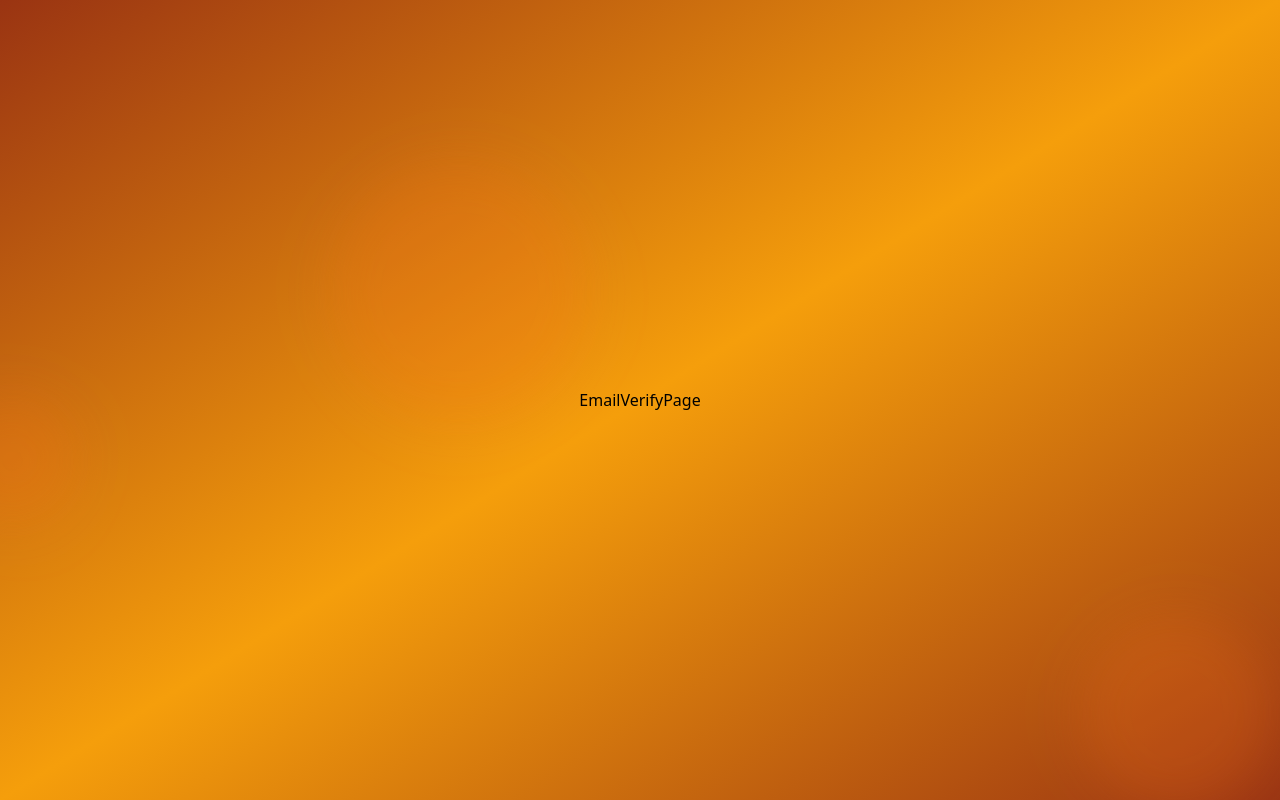
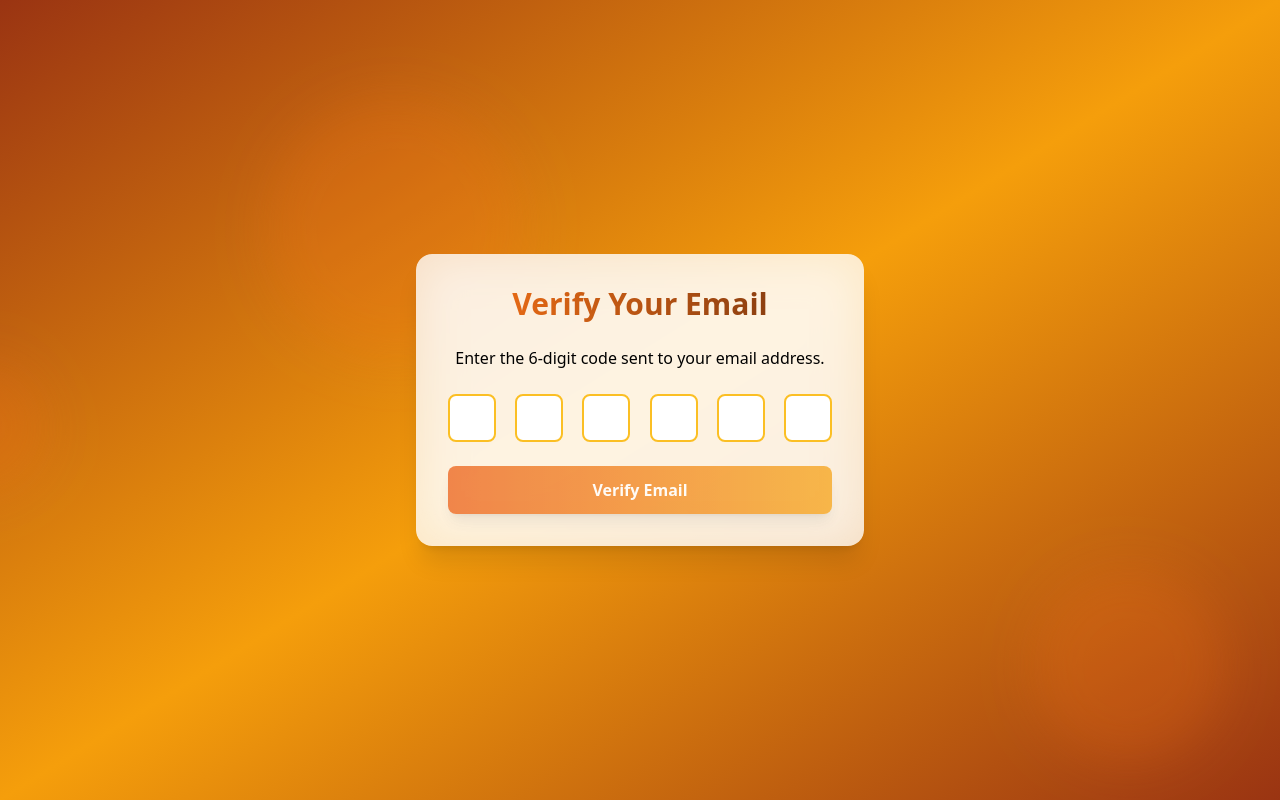
Before and after one commit to aimal1amiri/Authentication, a React (Vite) app in the folder front-end/: page /verify-email in a window 1280 px wide. Built offline with nearby package versions, Linux system fonts and the light colour scheme.

Commit message:
designing verify-email page

```diff
--- a/front-end/src/pages/EmailVerifyPage.jsx
+++ b/front-end/src/pages/EmailVerifyPage.jsx
@@ -1,8 +1,72 @@
-import React from 'react'
+import React, { useRef, useState } from 'react'
+import { useNavigate } from 'react-router-dom';
+import {motion} from "framer-motion";
+
 
 const EmailVerifyPage = () => {
+
+  //the differences between -useState- and -useRef- is ,  you need to re-render the componenet when the state changes, we use -useState- . and when you dont need to re-render the component when the state changes , we use -useRef-
+  const [codeDigit,setCodeDigit]= useState(["","","","","",""]);
+
+  const inputRef=useRef([]);
+  const navigate = useNavigate();
+
+  const handleChange =(index,value) => {};
+
+  const handleKeyDown = (index, e) => {
+    if(e.key === "Backspace" && !codeDigit[index] && index > 0) {
+      inputRef.current[index - 1].focus();
+    }
+  };
+
+  const isLoading = false;
+
+
+
   return (
-    <div>EmailVerifyPage</div>
+    <div className='max-w-md w-full bg-white bg-opacity-50 backdrop-filter backdrop-blur-xl rounded-2xl shadow-xl overflow-hidden'>
+      <motion.div initial={{opacity:0 , y:50}} animate={{opacity:1, y:0}} transition={{duration:0.5}} className='bg-white bg-opacity-50 backdrop-filter backdrop-blur-xl rounded-2xl shadow-2xl p-8 w-full max-w-md'>
+        <h2 className='text-3xl font-bold mb-6 text-center bg-gradient-to-r from-orange-500 to-amber-900 text-transparent bg-clip-text'>
+          Verify Your Email
+        </h2>
+
+        <p className='text-center text-black mb-6'>
+          Enter the 6-digit code sent to your email address.
+        </p>
+
+        <form className='space-y-6 '>
+          <div className='flex justify-between'>
+            {codeDigit.map((digit, index) => (
+              <input
+              key={index}
+              ref={(el) => (inputRef.current[index]=el)}
+              type='text'
+              maxLength='6'
+              value={digit}
+              onChange={(e) => handleChange(index, e.target.value)}
+              onKeyDown={(e) => handleKeyDown(index, e)}
+              className='w-12 h-12 text-center text-2xl font-bold bg-white text-white border-2 border-amber-400 rounded-lg focus:border-orange-500 focus:outline-none'
+              >
+              </input>
+            ))}
+
+          </div>
+
+          <motion.button
+          whileHover={{scale:1.05, opacity:90}}
+          whileTap={{scale:0.95}}
+          type='submit'
+          disabled={isLoading || codeDigit.some((digit) => !digit)}
+          className='w-full bg-gradient-to-r from-orange-600 to-amber-500 text-white font-bold py-3 px-4 rounded-lg shadow-lg hover:from-orange-500 hover:to-amber-500 focus:outline-none focus:ring-2 focus:ring-orange-800 focus:ring-opacity-50 disabled:opacity-70 '
+          >
+            {isLoading ? "Verifying..." : "Verify Email"}
+
+          </motion.button>
+
+        </form>
+
+      </motion.div>
+    </div>
   )
 }
 
--- a/front-end/src/pages/SignUpPage.jsx
+++ b/front-end/src/pages/SignUpPage.jsx
@@ -30,8 +30,8 @@ const SignUpPage = () => {
 
           <PasswordStrengthMeter password={password} />
 
-          <motion.button className='mt-5 w-full py-3 px-4 bg-gradient-to-r from-orange-500 to-amber-600 text-white font-bold rounded-lg shadow-lg
-          hover:from-orange-500 hover:to-amber-600 focus:outline-none focus:ring-2 focus:ring-orange-500 focus:ring-offset-2  transition duration-200'
+          <motion.button className='mt-5 w-full py-3 px-4 bg-gradient-to-r from-orange-400 to-amber-500 text-white font-bold rounded-lg shadow-lg
+          hover:from-orange-500 hover:to-amber-500 focus:outline-none focus:ring-2 focus:ring-orange-500 focus:ring-offset-2  transition duration-200'
           whileHover={{scale:1.02}} whileTap={{scale:0.98}} type='submit'> Sign Up
 
           </motion.button>
```
